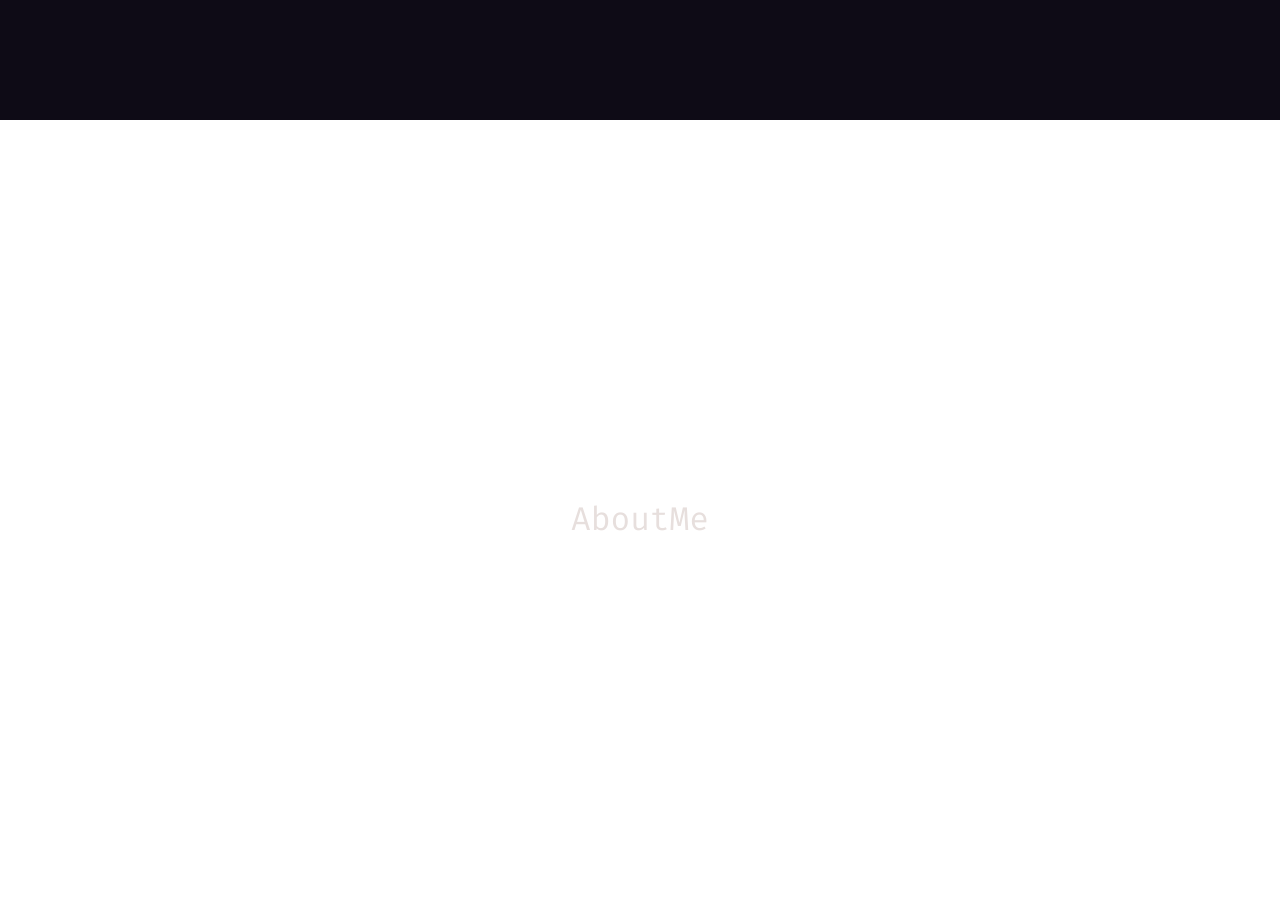
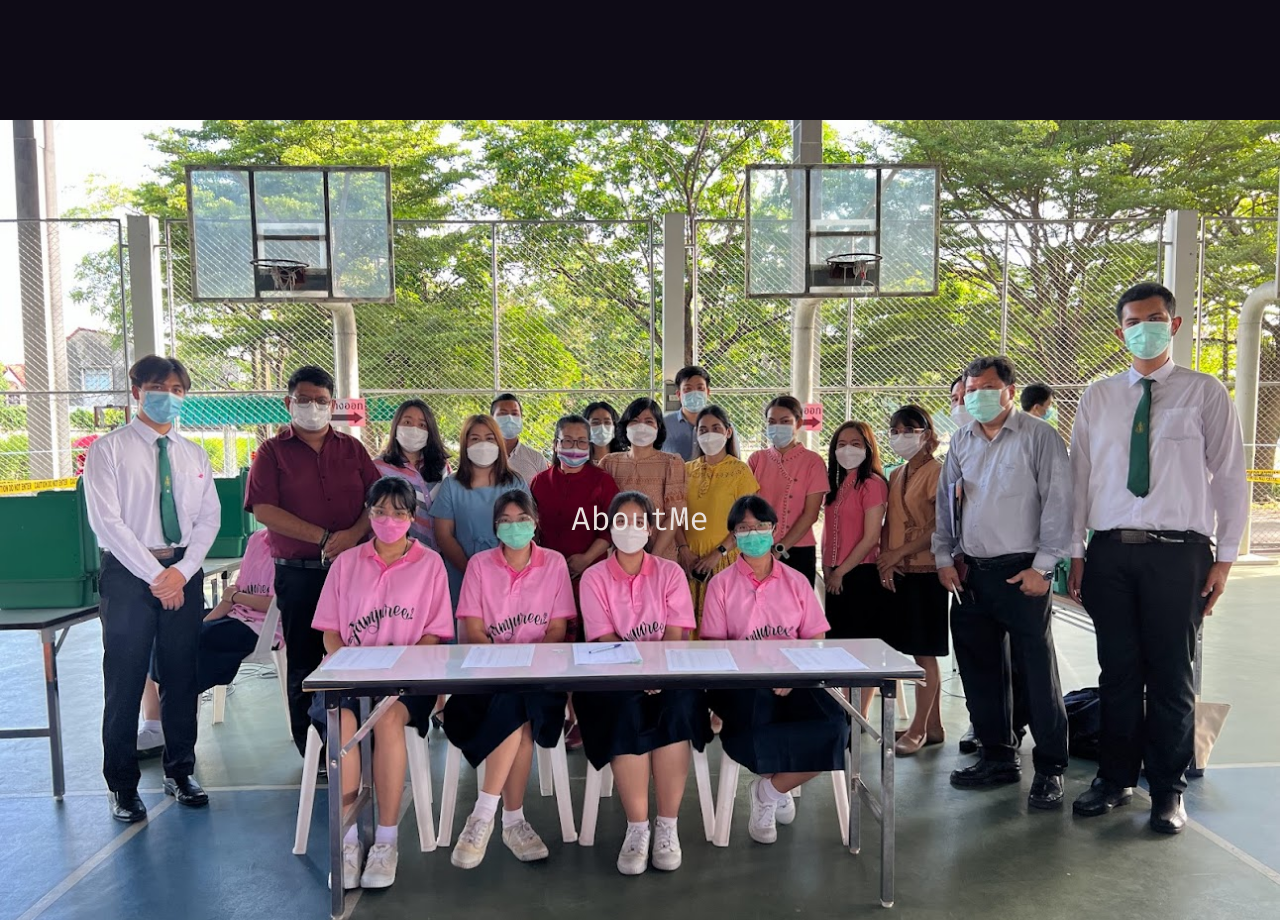
Before and after one commit to Fakepng/personalsite, a React (Create React App) app: page / in a window 1280 px wide. Shown: the part 680-1600 px from the top of the page. Built offline with nearby package versions, Linux system fonts and the light colour scheme; the HTML template or start-up script is replaced by a standard one.

Commit message:
Style: create parallax scrolling

```diff
--- a/src/pages/AboutMe/AboutMe.css
+++ b/src/pages/AboutMe/AboutMe.css
@@ -4,4 +4,9 @@
     justify-content: center;
     align-items: center;
     color: var(--color-white);
+    background-image: url(../../images/jpg/test.jpg);
+    background-attachment: fixed;
+    background-position: center;
+    background-repeat: no-repeat;
+    background-size: cover;
 }
--- a/src/pages/AboutMe/index.jsx
+++ b/src/pages/AboutMe/index.jsx
@@ -2,7 +2,7 @@ import "./AboutMe.css";
 
 const AboutMe = () => {
 	return (
-		<div className='AboutMe'>
+		<div id='aboutme' className='AboutMe'>
 			<h1>AboutMe</h1>
 		</div>
 	);
```
